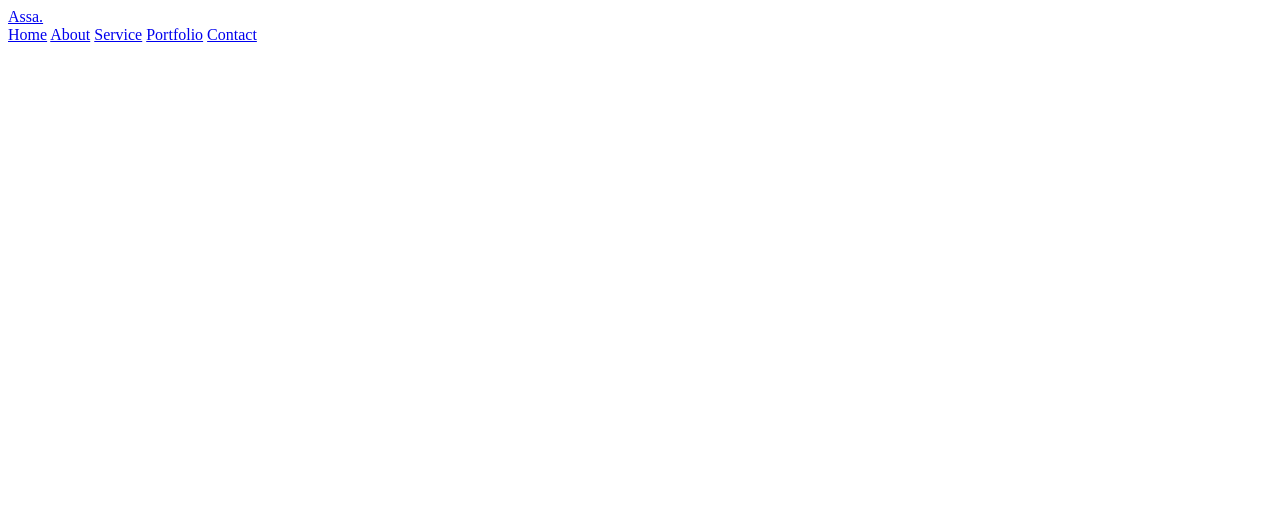
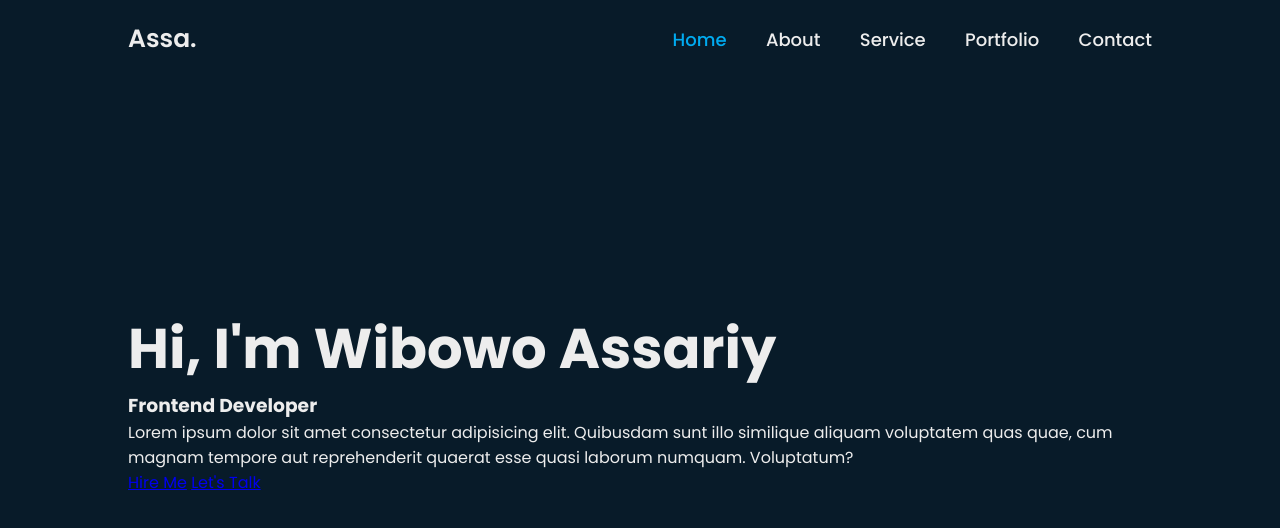
Before and after one commit to Assarriy/BelajarHTML, a plain HTML site: page LandingPage/index.html in a window 1280 px wide. Drawn offline with Linux system fonts and the light colour scheme.

Commit message:
Adding CSS

```diff
--- a/LandingPage/index.html
+++ b/LandingPage/index.html
@@ -11,7 +11,7 @@
       <a href="#" class="logo">Assa.</a>
 
       <nav class="navbar">
-        <a href="#">Home</a>
+        <a href="#" class="active">Home</a>
         <a href="#">About</a>
         <a href="#">Service</a>
         <a href="#">Portfolio</a>
@@ -19,5 +19,21 @@
       </nav>
     </header>
 
+    <section class="home">
+      <div class="home-content">
+        <h1>Hi, I'm Wibowo Assariy</h1>
+        <h3>Frontend Developer</h3>
+        <p>
+          Lorem ipsum dolor sit amet consectetur adipisicing elit. Quibusdam
+          sunt illo similique aliquam voluptatem quas quae, cum magnam tempore
+          aut reprehenderit quaerat esse quasi laborum numquam. Voluptatum?
+        </p>
+
+        <div class="btn-box">
+            <a href="#">Hire Me</a>
+            <a href="#">Let's Talk </a>
+        </div>
+      </div>
+    </section>
   </body>
 </html>
--- a/LandingPage/style.css
+++ b/LandingPage/style.css
@@ -0,0 +1,62 @@
+@import url("https://fonts.googleapis.com/css2?family=Poppins:ital,wght@0,100;0,200;0,300;0,400;0,500;0,600;0,700;0,800;0,900;1,100;1,200;1,300;1,400;1,500;1,600;1,700;1,800;1,900&display=swap");
+
+* {
+  margin: 0;
+  padding: 0;
+  box-sizing: border-box;
+  font-family:"Poppins", sans-serif;
+}
+
+body {
+  background: #081b29;
+  color: #ededed;
+}
+
+.header {
+  position: fixed;
+  top: 0;
+  left: 0;
+  width: 100%;
+  padding: 20px 10%;
+  background: transparent;
+  display: flex;
+  justify-content: space-between;
+  align-items: center;
+  z-index: 100;
+}
+
+.logo {
+  font-size: 25px;
+  color: #ededed;
+  text-decoration: none;
+  font-weight: 600;
+}
+
+.navbar a {
+  font-size: 18px;
+  color: #ededed;
+  text-decoration: none;
+  font-weight: 500;
+  margin-left: 35px;
+  transition: .3s;
+}
+
+.navbar a:hover{
+    color: #00abf0;
+}
+
+.navbar a.active {
+    color: #00abf0;
+}
+
+.home {
+    display: flex;
+    height: 100vh;
+    align-items: center;
+    padding: 0 10%;
+}
+
+.home-content h1{
+     font-size: 56px;
+     font-weight: 700;
+}
```
